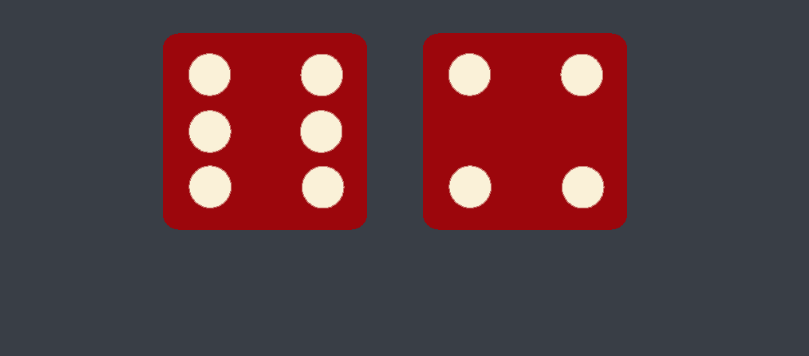
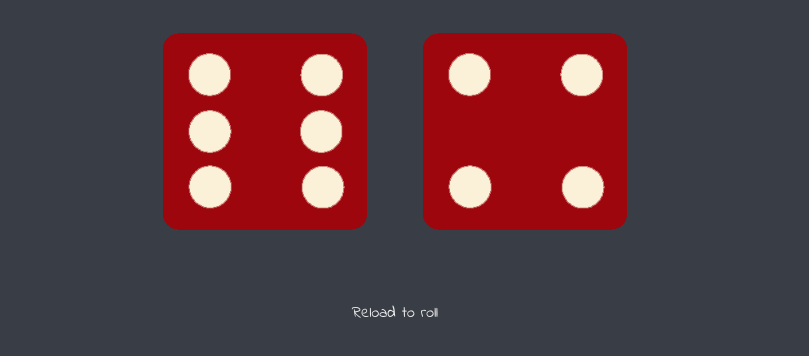
Before and after one commit to ShreyaJerome/Dice, a plain HTML site: page index.html in a window 1280 px wide. Shown: the part 302-658 px from the top of the page, without its empty margins (245-1054 px from the left). Drawn offline with Linux system fonts and the light colour scheme.

Commit message:
reload message

```diff
--- a/index.html
+++ b/index.html
@@ -25,4 +25,5 @@
     </div>
     <script src="index.js"></script>
   </body>
+  <footer>Reload to roll</footer>
 </html>
```
